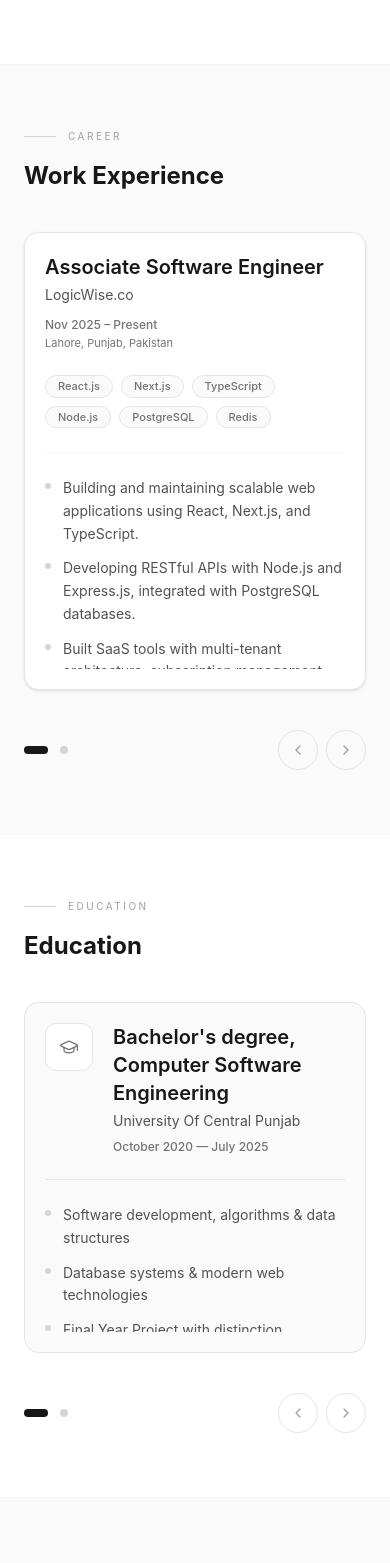
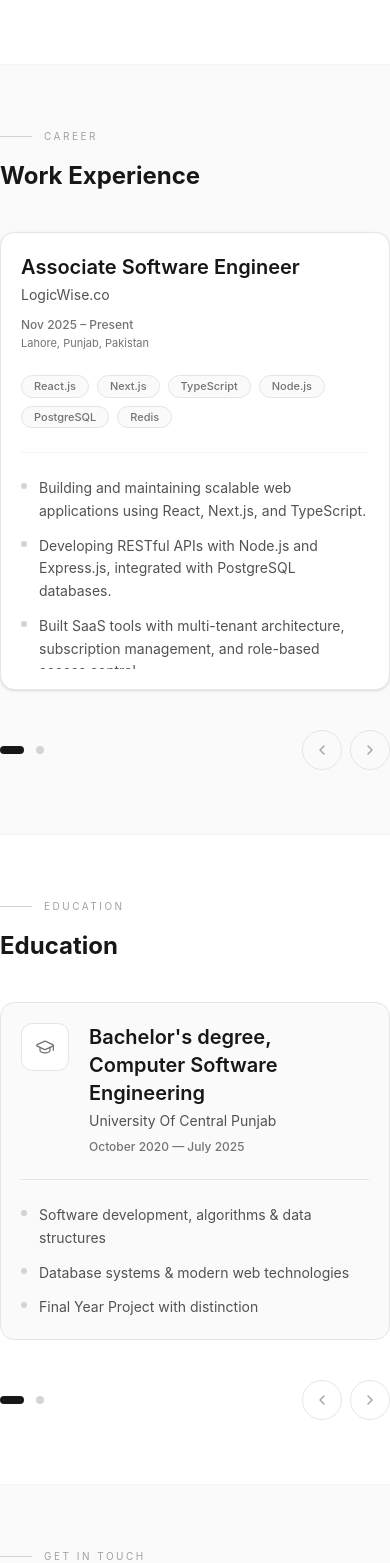
Before and after one commit to Umair617/Umair_Portfolio, a Next.js app in the folder my-portfolio/: page / in a window 390 px wide. Shown: the part 2221-3784 px from the top of the page. Built offline with nearby package versions, Linux system fonts and the light colour scheme.

Commit message:
layout fix

```diff
--- a/my-portfolio/homePage/home.tsx
+++ b/my-portfolio/homePage/home.tsx
@@ -53,7 +53,7 @@ const Experience = () => {
 
   return (
     <section id="projects" className="py-16 md:py-28 bg-neutral-50 border-t border-neutral-100 overflow-hidden">
-      <div className="container mx-auto px-6 md:px-12 lg:px-20">
+      <div className="container mx-auto  md:px-12">
 
         {/* Section label */}
         <div className="flex items-center gap-3 mb-4">
@@ -191,7 +191,7 @@ const Education = () => {
 
   return (
     <section id="education" className="py-16 md:py-28 bg-white border-t border-neutral-100 overflow-hidden">
-      <div className="container mx-auto px-6 md:px-12 lg:px-20">
+      <div className="container mx-auto  md:px-12">
 
         {/* Section label */}
         <div className="flex items-center gap-3 mb-4">
@@ -304,7 +304,7 @@ const Contact = () => {
 
   return (
     <section id="contact" className="py-16 md:py-28 bg-neutral-50 border-t border-neutral-100 overflow-hidden">
-      <div className="container mx-auto px-6 md:px-12 lg:px-20">
+      <div className="container mx-auto  md:px-12">
 
         {/* Section label */}
         <div className="flex items-center gap-3 mb-4">
```
